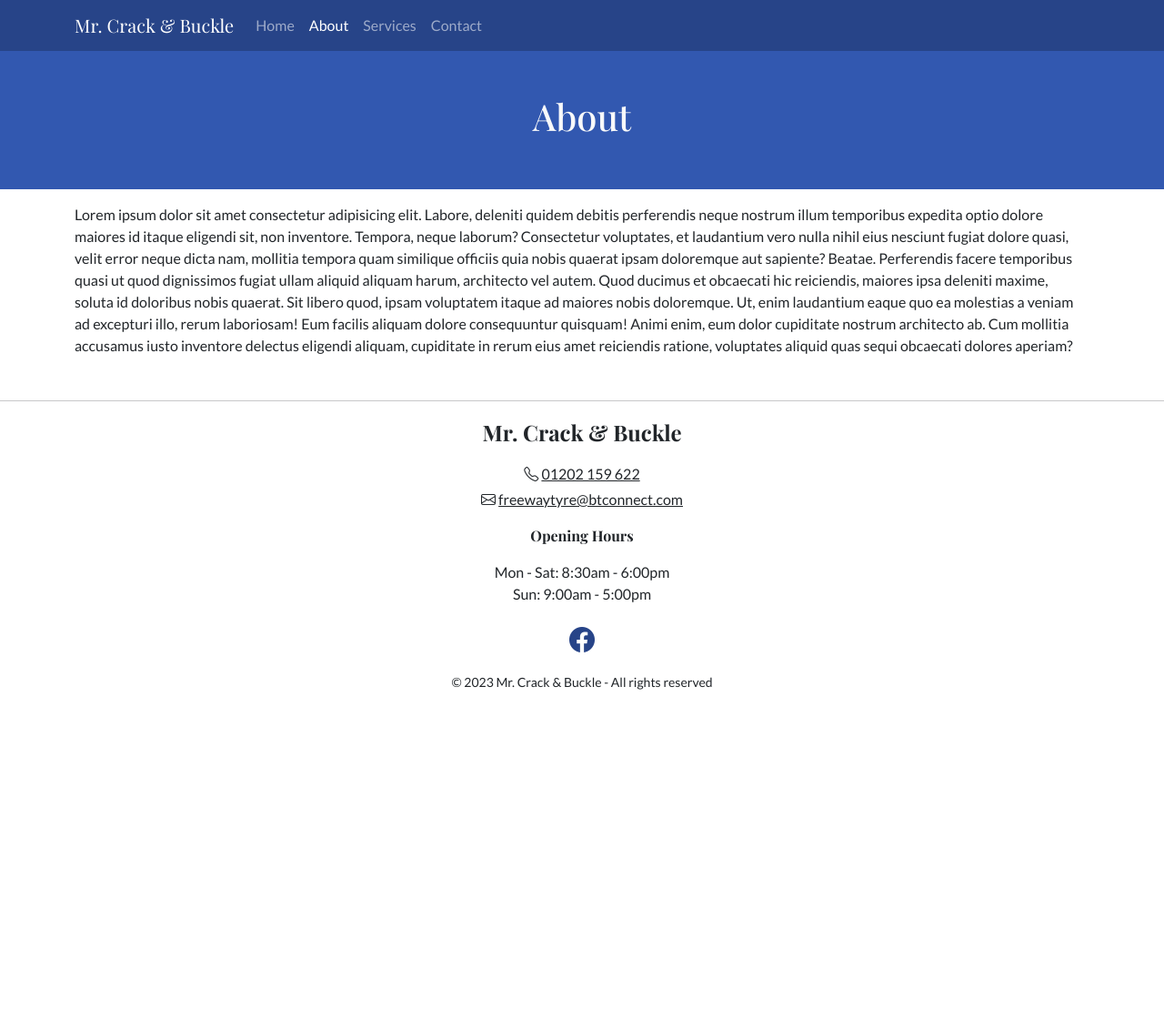
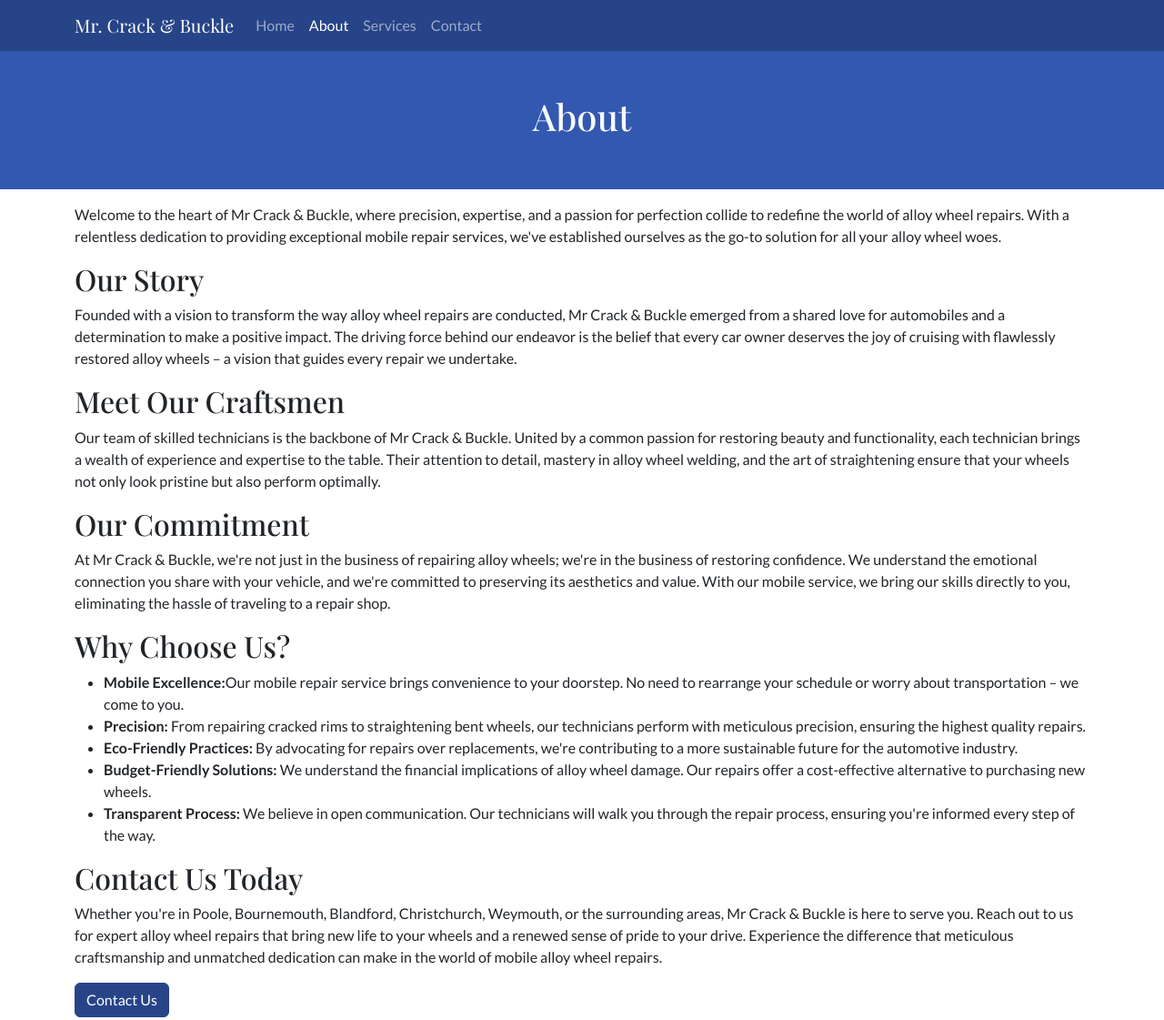
Before and after one commit to spicey93/mr-crack-and-buckle, an Astro site: page /about in a window 1280 px wide. Shown: the top 1121 px of the page at 91% size. Before the commit the page ends 800 px from the top, so only its background shows below. Built offline with nearby package versions, Linux system fonts and the light colour scheme; Astro itself is replaced by a stand-in of ours; a web font is replaced by a local one.

Commit message:
Content added.

```diff
--- a/sass/main.scss
+++ b/sass/main.scss
@@ -30,5 +30,5 @@ h1, h2, h3, h4, h5 {
 }
 
 .bg-overlay {
-    box-shadow:inset 0 0 0 2000px rgba(33, 37, 41, 0.85);
+    box-shadow:inset 0 0 0 2000px rgba(33, 37, 41, 0.75);
 }
--- a/src/components/Footer.astro
+++ b/src/components/Footer.astro
@@ -1,5 +1,5 @@
-<footer class="text-center">
-    <hr />
+<footer class="text-center my-0">
+    <hr class="mt-0 mb-5" />
     <p class="fancy-font fw-bold mb-3 fs-4">Mr. Crack & Buckle</p>
     <p class="mb-1">
         <i class="bi bi-telephone"></i>
--- a/src/pages/about.astro
+++ b/src/pages/about.astro
@@ -6,23 +6,77 @@ const pageTitle = "About";
 <HeadingLayout title={pageTitle}>
     <main class="container py-3">
         <p>
-            Lorem ipsum dolor sit amet consectetur adipisicing elit. Labore,
-            deleniti quidem debitis perferendis neque nostrum illum temporibus
-            expedita optio dolore maiores id itaque eligendi sit, non inventore.
-            Tempora, neque laborum? Consectetur voluptates, et laudantium vero
-            nulla nihil eius nesciunt fugiat dolore quasi, velit error neque
-            dicta nam, mollitia tempora quam similique officiis quia nobis
-            quaerat ipsam doloremque aut sapiente? Beatae. Perferendis facere
-            temporibus quasi ut quod dignissimos fugiat ullam aliquid aliquam
-            harum, architecto vel autem. Quod ducimus et obcaecati hic
-            reiciendis, maiores ipsa deleniti maxime, soluta id doloribus nobis
-            quaerat. Sit libero quod, ipsam voluptatem itaque ad maiores nobis
-            doloremque. Ut, enim laudantium eaque quo ea molestias a veniam ad
-            excepturi illo, rerum laboriosam! Eum facilis aliquam dolore
-            consequuntur quisquam! Animi enim, eum dolor cupiditate nostrum
-            architecto ab. Cum mollitia accusamus iusto inventore delectus
-            eligendi aliquam, cupiditate in rerum eius amet reiciendis ratione,
-            voluptates aliquid quas sequi obcaecati dolores aperiam?
+            Welcome to the heart of Mr Crack & Buckle, where precision,
+            expertise, and a passion for perfection collide to redefine the
+            world of alloy wheel repairs. With a relentless dedication to
+            providing exceptional mobile repair services, we've established
+            ourselves as the go-to solution for all your alloy wheel woes.
         </p>
+        <h2>Our Story</h2>
+        <p>
+            Founded with a vision to transform the way alloy wheel repairs are
+            conducted, Mr Crack & Buckle emerged from a shared love for
+            automobiles and a determination to make a positive impact. The
+            driving force behind our endeavor is the belief that every car owner
+            deserves the joy of cruising with flawlessly restored alloy wheels –
+            a vision that guides every repair we undertake.
+        </p>
+        <h2>Meet Our Craftsmen</h2>
+        <p>
+            Our team of skilled technicians is the backbone of Mr Crack &
+            Buckle. United by a common passion for restoring beauty and
+            functionality, each technician brings a wealth of experience and
+            expertise to the table. Their attention to detail, mastery in alloy
+            wheel welding, and the art of straightening ensure that your wheels
+            not only look pristine but also perform optimally.
+        </p>
+        <h2>Our Commitment</h2>
+        <p>
+            At Mr Crack & Buckle, we're not just in the business of repairing
+            alloy wheels; we're in the business of restoring confidence. We
+            understand the emotional connection you share with your vehicle, and
+            we're committed to preserving its aesthetics and value. With our
+            mobile service, we bring our skills directly to you, eliminating the
+            hassle of traveling to a repair shop.
+        </p>
+        <h2>Why Choose Us?</h2>
+        <ul>
+            <li>
+                <strong>Mobile Excellence:</strong>Our mobile repair service
+                brings convenience to your doorstep. No need to rearrange your
+                schedule or worry about transportation – we come to you.
+            </li>
+            <li>
+                <strong>Precision:</strong> From repairing cracked rims to straightening
+                bent wheels, our technicians perform with meticulous precision, ensuring
+                the highest quality repairs.
+            </li>
+            <li>
+                <strong>Eco-Friendly Practices:</strong> By advocating for repairs
+                over replacements, we're contributing to a more sustainable future
+                for the automotive industry.
+            </li>
+            <li>
+                <strong>Budget-Friendly Solutions:</strong> We understand the financial
+                implications of alloy wheel damage. Our repairs offer a cost-effective
+                alternative to purchasing new wheels.
+            </li>
+            <li>
+                <strong>Transparent Process:</strong> We believe in open communication.
+                Our technicians will walk you through the repair process, ensuring
+                you're informed every step of the way.
+            </li>
+        </ul>
+        <h2>Contact Us Today</h2>
+        <p>
+            Whether you're in Poole, Bournemouth, Blandford, Christchurch,
+            Weymouth, or the surrounding areas, Mr Crack & Buckle is here to
+            serve you. Reach out to us for expert alloy wheel repairs that bring
+            new life to your wheels and a renewed sense of pride to your drive.
+            Experience the difference that meticulous craftsmanship and
+            unmatched dedication can make in the world of mobile alloy wheel
+            repairs.
+        </p>
+        <a href="/contact" class="btn btn-primary">Contact Us</a>
     </main>
 </HeadingLayout>
```
Also changed, not shown: src/components/CTA.astro (added, +10 -0 lines), src/pages/index.astro (+5 -3 lines), src/pages/services.astro (+52 -9 lines), src/styles/main.min.css.
